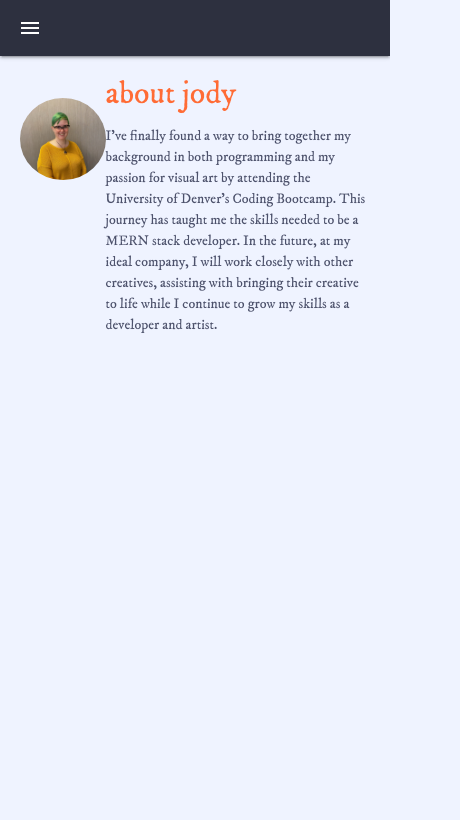
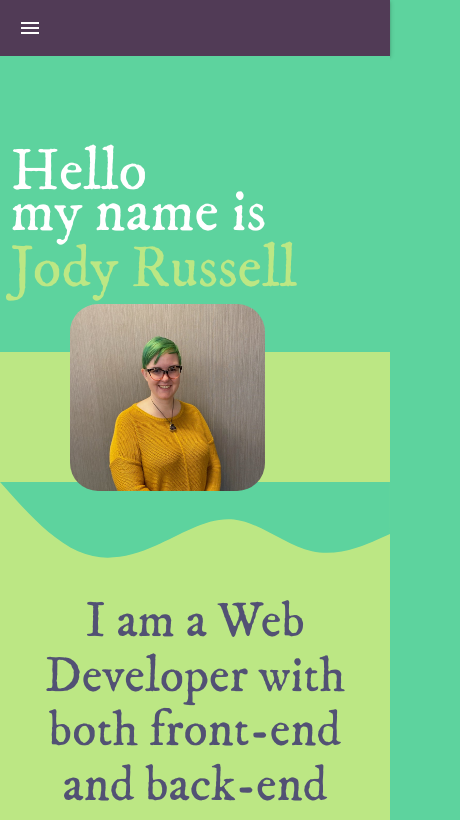
Before and after one commit to missjody/ReactPortfolio, a React (Create React App) app in the folder client/: page / in a window 390 px wide. Shown: the top 820 px of the page, 460 px wide, since content can reach past the window. Built offline with nearby package versions, Linux system fonts and the light colour scheme.

Commit message:
waves styling started

```diff
--- a/client/src/App.css
+++ b/client/src/App.css
@@ -1,17 +1,89 @@
+/* wave attempt one */
+html {
+  box-sizing: border-box;
+}
+*,*::before,*::after {
+  box-sizing: inherit;
+}
+body {
+  margin: 0;
+}
+.wave-container {
+  background: #5DD39E;
+}
+.wave-container > svg {
+  display: block;
+}
+
+/* ------------------------ */
+
+#mern{
+  background-color: #BCE784;
+  margin-top: -15.5rem;
+  padding-top: 15rem;
+}
+
+#mernFont {
+  color: #525174;
+}
+
+#grad {
+  background-color: #348AA7;
+  margin-top: -15.5rem;
+  padding-top: 11rem;
+}
+
+body {
+  background-color: #5DD39E;
+}
 .card {
 	height: 50%
 }
 
+#imgContainer {
+  position: relative;
+  z-index: 0;
+  top: -10rem;
+  left: 30rem;
+}
+
+#profileImg {
+  border-radius: 2rem;
+  height: auto;
+  width: 50%;
+}
+
+#hello {
+  margin-top: 6rem;
+}
+
+#myNameIs {
+  margin-top: -2.5rem;
+  line-height: 0%;
+}
+
+.col {
+  z-index: 1;
+}
+
+#name {
+  margin-top: 0rem;
+  line-height: 0%;
+  color: #BCE784;
+  position: absolute;
+  z-index: 1;
+}
+
 .collection a.collection-item {
-color: #2D303F;
-background-color: #FF6B35;
+color: #513B56;
+background-color: #BCE784;
 font-family: 'IM Fell DW Pica', serif;
 }
 
-.container {
+/* .container {
   display: flex;
-  /* flex-wrap: wrap; */
-}
+  flex-wrap: wrap;
+} */
 
 .App {
   text-align: center;
@@ -19,24 +91,24 @@ font-family: 'IM Fell DW Pica', serif;
 
 h1, h2, h3, h4, h5, p {
   font-family: 'IM Fell DW Pica', serif;
-  color: #F7C59F;
+  color: #FFFFFF;
 }
 
 p {
   font-family: 'IM Fell DW Pica', serif;
-  color: #4C516B;
+  color: #348AA7;
 }
 
 #darkOrange {
-  color: #FF6B35;
+  color: #BCE784;
 }
 
 #darkBlack {
-  color: #2D303F;
+  color: #513B56;
 }
 
 .sidenav {
-  background-color: #4C516B;
+  background-color: #513B56;
 }
 
 img.responsive-img {
@@ -54,7 +126,7 @@ img.responsive-img {
 }
 
 .App-header {
-  background-color: #282c34;
+  background-color: #BCE784;
   min-height: 100vh;
   display: flex;
   flex-direction: column;
@@ -65,19 +137,26 @@ img.responsive-img {
 }
 
 
-@keyframes App-logo-spin {
-  from {
-    transform: rotate(0deg);
-  }
-  to {
-    transform: rotate(360deg);
-  }
-}
-
 .project-image {
   height: 50%
 }
 
 nav .nav-wrapper {
-  background: #2D303F;
+  background: #513B56;
 }
+
+@media screen and (max-width: 768px) {
+  #imgContainer {
+    right: 0rem;
+    left: 24rem;
+  }
+}
+
+
+@media screen and (max-width: 425px) {
+  #imgContainer {
+    right: 0rem;
+    left: 5rem;
+    top: 1rem;
+  }
+}
--- a/client/src/index.css
+++ b/client/src/index.css
@@ -5,7 +5,6 @@ body {
     sans-serif;
   -webkit-font-smoothing: antialiased;
   -moz-osx-font-smoothing: grayscale;
-  background: #EFF3FF;
 }
 
 code {
--- a/client/src/pages/Home.js
+++ b/client/src/pages/Home.js
@@ -30,23 +30,85 @@ const Home = () => {
     //   </div>
     // </div>
 
+    <div>
+      <div className="wave-container">
 
-    <div className="container">
-      <div>
-        <img src="./images/me.jpg"
-          alt="miss jody headshot, wearing a gold sweater"
-          className="circle responsive-img" id="profileImg" />
+        <div className="row">
+          <div className="col s12 m4">
+            <h1 id="hello">Hello</h1>
+          </div>
+        </div>
+
+        <div className="row">
+          <div className="col s12 m6 push-m1">
+            <h1 id="myNameIs">my name is</h1>
+          </div>
+        </div>
+
+        <div className="row">
+          <div className="col s12 m6 push-m3">
+            <h1 id="name">Jody Russell</h1>
+          </div>
+        </div>
+
+        <div id="imgContainer">
+          <img src="./images/me.jpg"
+            alt="miss jody headshot, wearing a gold sweater"
+            id="profileImg" />
+        </div>
+        <svg xmlns="http://www.w3.org/2000/svg" viewBox="0 0 1440 320"><path fill="#5DD39E" fill-opacity="1" d="M0,0L48,53.3C96,107,192,213,288,256C384,299,480,277,576,234.7C672,192,768,128,864,138.7C960,149,1056,235,1152,256C1248,277,1344,235,1392,213.3L1440,192L1440,0L1392,0C1344,0,1248,0,1152,0C1056,0,960,0,864,0C768,0,672,0,576,0C480,0,384,0,288,0C192,0,96,0,48,0L0,0Z"></path></svg>
+
+
       </div>
 
-      <div>
-        <h4 id="darkOrange">about jody</h4>
-        <p className="left-align light"> I've finally found a way to bring together my background in both programming and
-        my passion for visual art by attending the University of Denver's Coding Bootcamp. This journey has taught me the skills needed to be a MERN stack developer.
-        In the future, at my ideal company, I will work closely with other creatives, assisting with bringing their creative to life while I continue to grow my skills
-        as a developer and artist.
-        </p>
+
+      <div className="wave-container row" id="mern">
+        <div className="col s12 center-align">
+          <h2 id="mernFont">I am a Web Developer with both front-end and
+          back-end experience working with the MERN stack.
+          I also have an extensive background in both
+          customer service and consumer lending.
+          </h2>
+        </div>
+        <svg xmlns="http://www.w3.org/2000/svg" viewBox="0 0 1440 320"><path fill="#BCE784" fill-opacity="1" d="M0,64L14.1,80C28.2,96,56,128,85,144C112.9,160,141,160,169,154.7C197.6,149,226,139,254,133.3C282.4,128,311,128,339,138.7C367.1,149,395,171,424,192C451.8,213,480,235,508,218.7C536.5,203,565,149,593,149.3C621.2,149,649,203,678,218.7C705.9,235,734,213,762,186.7C790.6,160,819,128,847,138.7C875.3,149,904,203,932,197.3C960,192,988,128,1016,96C1044.7,64,1073,64,1101,69.3C1129.4,75,1158,85,1186,106.7C1214.1,128,1242,160,1271,186.7C1298.8,213,1327,235,1355,240C1383.5,245,1412,235,1426,229.3L1440,224L1440,0L1425.9,0C1411.8,0,1384,0,1355,0C1327.1,0,1299,0,1271,0C1242.4,0,1214,0,1186,0C1157.6,0,1129,0,1101,0C1072.9,0,1045,0,1016,0C988.2,0,960,0,932,0C903.5,0,875,0,847,0C818.8,0,791,0,762,0C734.1,0,706,0,678,0C649.4,0,621,0,593,0C564.7,0,536,0,508,0C480,0,452,0,424,0C395.3,0,367,0,339,0C310.6,0,282,0,254,0C225.9,0,198,0,169,0C141.2,0,113,0,85,0C56.5,0,28,0,14,0L0,0Z"></path></svg>
       </div>
-    </div>
+
+      <div className="wave-container row" id="grad">
+        <div className="col s12 center-align">
+          <h2>April 2020 I graduated from the University of Denver’s
+          Full Stack program, which covered HTML, CSS, JS, and React.
+          I also learned how to set up databases and servers to connect
+          to front-end, such as MongoDB, Mongoose, and Express.
+          Outside of class I explored technologies including Adobe Xd,
+          Green Sock animation, Materialize CSS, Sass and ChartJS.
+         </h2>
+        </div>
+        <svg xmlns="http://www.w3.org/2000/svg" viewBox="0 0 1440 320"><path fill="#348AA7" fill-opacity="1" d="M0,256L30,213.3C60,171,120,85,180,74.7C240,64,300,128,360,170.7C420,213,480,235,540,229.3C600,224,660,192,720,197.3C780,203,840,245,900,266.7C960,288,1020,288,1080,282.7C1140,277,1200,267,1260,218.7C1320,171,1380,85,1410,42.7L1440,0L1440,0L1410,0C1380,0,1320,0,1260,0C1200,0,1140,0,1080,0C1020,0,960,0,900,0C840,0,780,0,720,0C660,0,600,0,540,0C480,0,420,0,360,0C300,0,240,0,180,0C120,0,60,0,30,0L0,0Z"></path></svg>
+      </div>
+
+      <div className="wave-container row" id="course">
+        <div className="col s12 center-align">
+          <h2>During the course of the program my classmates and I
+          would work on teams of three to four to create a series
+          of projects both together and individually. While we started
+          in a classroom setting we would later move to remote,
+          giving me experience working on teams in both environments.
+        </h2>
+        </div>
+      </div>
+
+      <div className="wave-container row" id="thanks">
+        <div className="col s12 center-align">
+          <h2>
+            Thank you for taking the time to check out my portfolio.
+            I've included some of my favorite projects as well as links
+            to my resume and how to contact me.
+            I look forward to hearing from you soon!
+         </h2>
+        </div>
+      </div>
+
+    </div >
   )
 }
 
```
